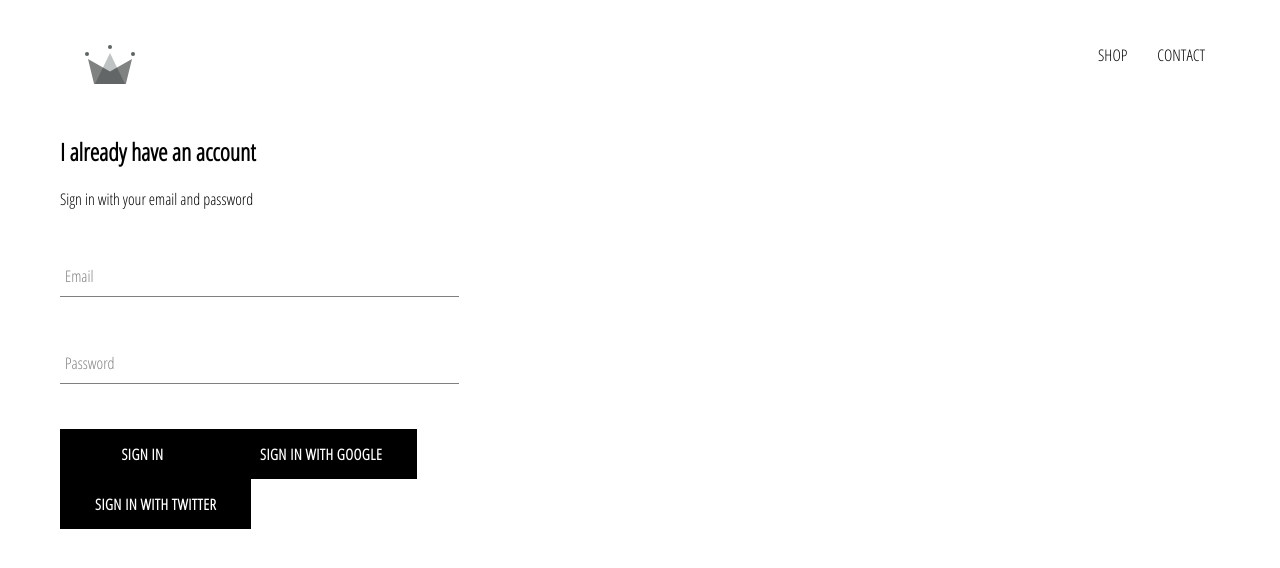
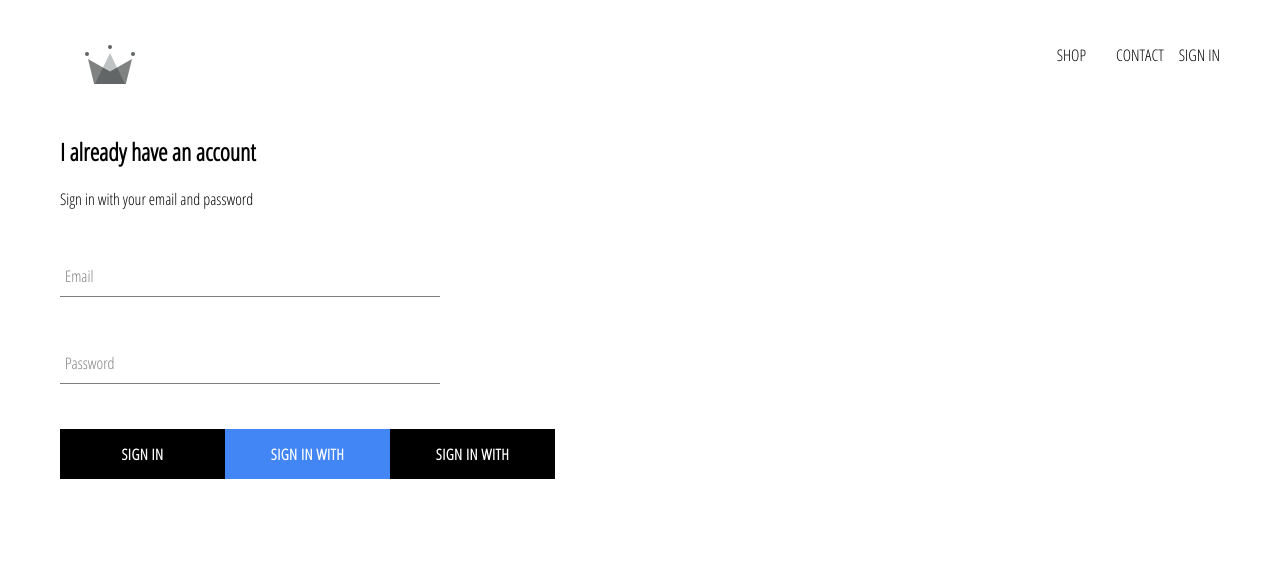
Before and after one commit to farnaz-kakhsaz/clothing-store, a React (Create React App) app: page /signin in a window 1280 px wide. Shown: the top 568 px of the page. Built offline with nearby package versions, Linux system fonts and the light colour scheme; no server answers.

Commit message:
integrated firebase into application, created sign in page with sign in component and sign in with google

```diff
--- a/src/App.css
+++ b/src/App.css
@@ -7,3 +7,7 @@
   text-decoration: none;
   color: black;
 }
+
+* {
+  box-sizing: border-box;
+}
--- a/src/App.js
+++ b/src/App.js
@@ -45,7 +45,7 @@
   render() {
     return (
       <div>
-        <Header />
+        <Header currentUser={this.state.currentUser} />
         <Switch>
           <Route path="/shop">
             <ShopPage />
--- a/src/components/custom-button/custom-button.component.jsx
+++ b/src/components/custom-button/custom-button.component.jsx
@@ -1,8 +1,11 @@
 import React from "react";
 import "./custom-button.styles.scss";
 
-const CustomButton = ({ children, ...rest }) => (
-  <button className="custom-button" {...rest}>
+const CustomButton = ({ children, isGoogleSignIn, ...rest }) => (
+  <button
+    className={`${isGoogleSignIn ? "google-sign-in" : ""} custom-button`}
+    {...rest}
+  >
     {children}
   </button>
 );
--- a/src/components/custom-button/custom-button.styles.scss
+++ b/src/components/custom-button/custom-button.styles.scss
@@ -19,4 +19,12 @@
     color: black;
     border: 1px solid black;
   }
+  &.google-sign-in {
+    background-color: #4285f4;
+    color: white;
+    &:hover {
+      background-color: #357ae8;
+      border: none;
+    }
+  }
 }
--- a/src/components/header/header.component.jsx
+++ b/src/components/header/header.component.jsx
@@ -1,10 +1,11 @@
 import React from "react";
 import { Link } from "react-router-dom";
+import { auth } from "../../firebase/firebase.utils";
 // Image
 import { ReactComponent as Logo } from "../../assets/logo.svg";
 import "./header.styles.scss";
 
-const Header = () => (
+const Header = ({ currentUser }) => (
   <div className="header">
     <Link className="logo-container" to="/">
       <Logo className="logo" />
@@ -16,6 +17,13 @@
       <Link className="option" to="/contact">
         CONTACT
       </Link>
+      {currentUser ? (
+        <div className="option" onClick={() => auth.signOut()}>
+          SING OUT
+        </div>
+      ) : (
+        <Link to="/signin">SIGN IN</Link>
+      )}
     </div>
   </div>
 );
--- a/src/components/header/header.styles.scss
+++ b/src/components/header/header.styles.scss
@@ -21,5 +21,6 @@
 
   .option {
     padding: 10px 15px;
+    cursor: pointer;
   }
 }
--- a/src/components/sign-in/sign-in.component.jsx
+++ b/src/components/sign-in/sign-in.component.jsx
@@ -50,14 +50,15 @@
             label="Password"
             required
           />
-
+          <div className="buttons">
             <CustomButton type="submit">Sign in</CustomButton>
-          <CustomButton onClick={signInWithGoogle}>
+            <CustomButton onClick={signInWithGoogle} isGoogleSignIn>
               Sign in with Google
             </CustomButton>
             <CustomButton onClick={signInWithTwitter}>
               Sign in with Twitter
             </CustomButton>
+          </div>
         </form>
       </div>
     );
--- a/src/components/sign-in/sign-in.styles.scss
+++ b/src/components/sign-in/sign-in.styles.scss
@@ -1,5 +1,13 @@
 .sign-in {
-  width: 30vw;
+  width: 380px;
   display: flex;
   flex-direction: column;
+  .title {
+    margin: 10px 0;
+  }
+
+  .buttons {
+    display: flex;
+    justify-content: space-between;
+  }
 }
```
Lines whose indentation alone changed are shown as unchanged.
